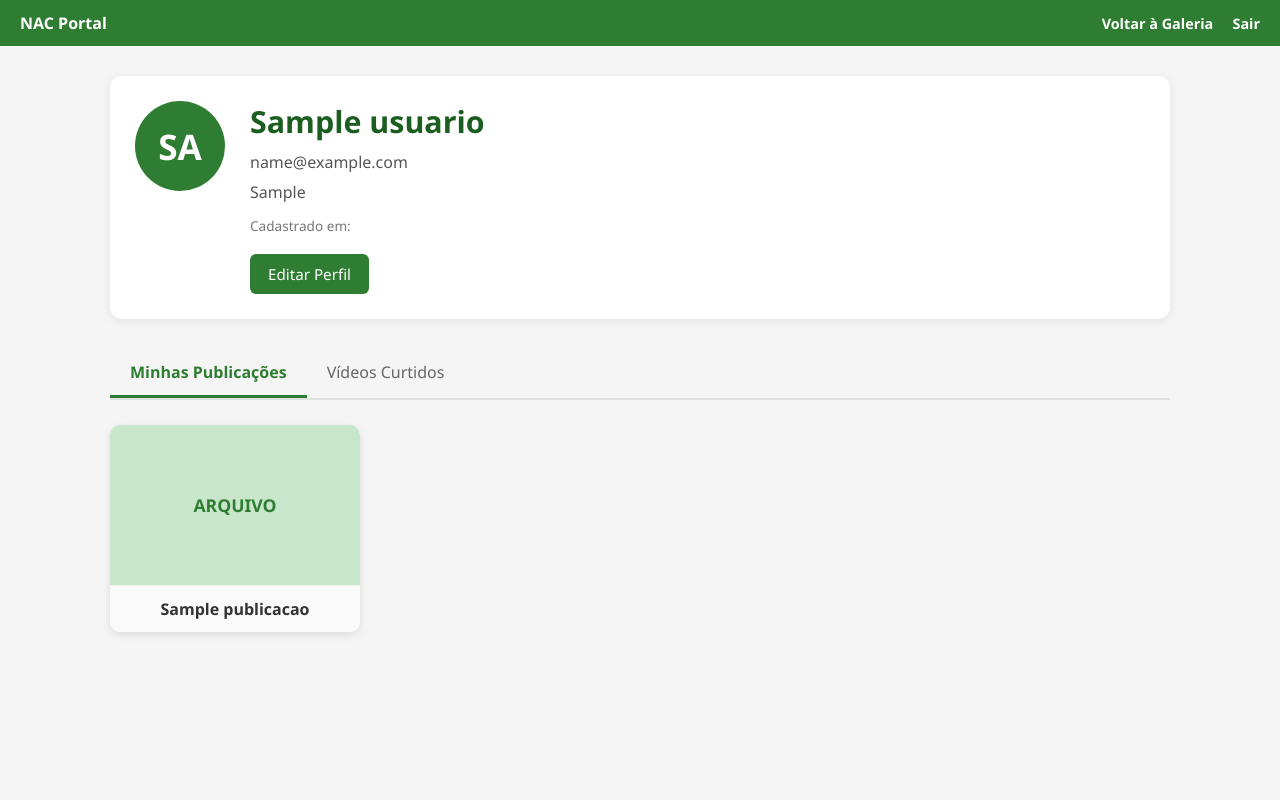
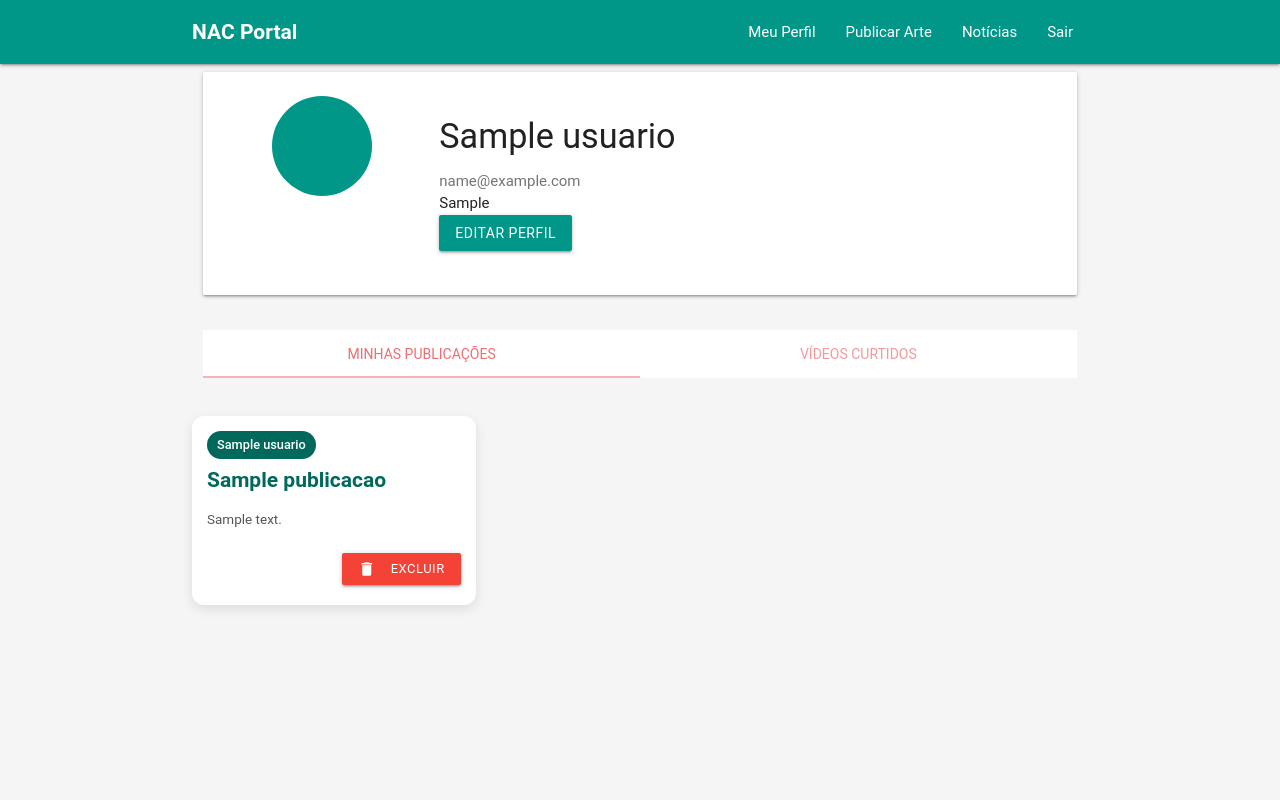
Before and after one commit to ThomasBraccini/TCC, a PHP site: page /meu_perfil/meu_perfil.php in a window 1280 px wide. Run offline with PHP 8.4, Linux system fonts and the light colour scheme; the visitor is signed in with stand-in values (Sample User, id 1); tables that the repository leaves empty or names only in its code hold one stand-in row (values such as "Sample post").

Commit message:
Feito meu_perfil.php
feito umas mudanças na interface e criei o meu_perfil.php, arrumei a interface e problema com a Bio, commit antes de fazer cagada com codigo de colocar foto de perfil entre outros

```diff
--- a/cadastro_login/registro.php
+++ b/cadastro_login/registro.php
@@ -23,7 +23,7 @@ session_start();
         <label for="confirm_senha">Confirmar senha:</label><br>
         <input type="password" name="confirma_senha" id="confirm_senha" required minlength="8"><br><br>
 
-        <label for="preferencias">Preferências (opcional):</label><br>
+        <label for="preferencias">Bio (opcional):</label><br>
         <textarea name="preferencias" id="preferencias" rows="4" cols="40"></textarea><br><br>
 
         <input type="submit" value="Cadastrar">
--- a/header.php
+++ b/header.php
@@ -3,67 +3,31 @@
 <head>
     <meta charset="UTF-8">
     <meta name="viewport" content="width=device-width, initial-scale=1.0"/>
-    <!-- Material Icons -->
     <link href="https://fonts.googleapis.com/icon?family=Material+Icons" rel="stylesheet">
-    <!-- Materialize CSS -->
-    <link type="text/css" rel="stylesheet" href="css/materialize.min.css" media="screen,projection"/>
-        <link type="text/css" rel="stylesheet" href="css/style_todos.css"/>
+    <link type="text/css" rel="stylesheet" href="/TCC/css/materialize.min.css" media="screen,projection"/>
+    <link type="text/css" rel="stylesheet" href="/TCC/css/style_todos.css"/>
 </head>
 <body>
 
-<!-- NAVBAR COM TUDO NA PARTE DE CIMA -->
 <nav class="teal z-depth-1">
     <div class="nav-wrapper container">
-        <!-- LOGO -->
-        <a href="feed.php" class="brand-logo left hide-on-mobile">
-            NAC Portal
-        </a>
-        <a href="feed.php" class="brand-logo left show-on-mobile hide-on-med-and-up" style="font-size: 1rem;">
-            NAC
-        </a>
-        <!-- MENU PRINCIPAL (sempre visível) -->
+        <a href="/TCC/feed.php" class="brand-logo left hide-on-mobile">NAC Portal</a>
+        <a href="/TCC/feed.php" class="brand-logo left show-on-mobile hide-on-med-and-up" style="font-size: 1rem;">NAC</a>
+
         <ul class="right">
-            <!-- MEU PERFIL -->
-            <li>
-                <a href="meu_perfil.php" class="tooltipped" data-position="bottom" data-tooltip="Meu Perfil">
-                    Meu Perfil
-                </a>
-            </li>
-
-            <!-- PUBLICAR ARTE -->
-            <li>
-                <a href="upload_arquivos/publicar_arte.php" class="tooltipped" data-position="bottom" data-tooltip="Publicar Arte">
-                    Publicar Arte
-                </a>
-            </li>
-
-            <!-- NOTIFICAÇÕES -->
-            <li>
-                <a href="noticias.php" class="tooltipped" data-position="bottom" data-tooltip="Notificações">
-                    Notícias
-                </a>
-            </li>
-
-            <!-- SAIR -->
-            <li>
-                <a href="logout.php" class="tooltipped" data-position="bottom" data-tooltip="Sair">
-                    Sair
-                </a>
-            </li>
+            <li><a href="/TCC/meu_perfil/meu_perfil.php" class="tooltipped" data-position="bottom" data-tooltip="Meu Perfil">Meu Perfil</a></li>
+            <li><a href="/TCC/upload_arquivos/publicar_arte.php" class="tooltipped" data-position="bottom" data-tooltip="Publicar Arte">Publicar Arte</a></li>
+            <li><a href="/TCC/noticias.php" class="tooltipped" data-position="bottom" data-tooltip="Notícias">Notícias</a></li>
+            <li><a href="/TCC/logout.php" class="tooltipped" data-position="bottom" data-tooltip="Sair">Sair</a></li>
         </ul>
     </div>
 </nav>
 
-<!-- Materialize JS + Inicialização -->
-<script type="text/javascript" src="js/materialize.min.js"></script>
+<script type="text/javascript" src="/TCC/js/materialize.min.js"></script>
 <script>
     document.addEventListener('DOMContentLoaded', function() {
-        // Inicializa tooltips
-        M.Tooltip.init(document.querySelectorAll('.tooltipped'), {
-            position: 'bottom'
-        });
+        M.Tooltip.init(document.querySelectorAll('.tooltipped'), { position: 'bottom' });
     });
 </script>
-
 </body>
 </html>
--- a/meu_perfil.php
+++ /dev/null
@@ -1,312 +0,0 @@
-<?php
-session_start();
-require_once "conexao.php"; // Ajuste o caminho se necessário
-
-// ---------------------------------------------------------------------
-// 1. Verifica login
-// ---------------------------------------------------------------------
-if (!isset($_SESSION['user_id'])) {
-    header("Location: index.php");
-    exit;
-}
-$id_usuario = (int)$_SESSION['user_id'];
-
-// ---------------------------------------------------------------------
-// 2. Busca dados do usuário com prepared statement
-// ---------------------------------------------------------------------
-$sql_usuario = "SELECT
-                    nome,
-                    email,
-                    COALESCE(preferencias, '') AS preferencias,
-                    DATE_FORMAT(data_cadastro, '%d/%m/%Y às %H:%i') AS data_cadastro_fmt
-                FROM usuario
-                WHERE id_usuario = ? AND deleted_at IS NULL";
-
-$stmt = $conexao->prepare($sql_usuario);
-$stmt->bind_param("i", $id_usuario);
-$stmt->execute();
-$res = $stmt->get_result();
-
-if ($res->num_rows === 0) {
-    session_destroy();
-    header("Location: index.php?error=Usuário não encontrado.");
-    exit;
-}
-
-$usuario = $res->fetch_assoc();
-$stmt->close();
-
-// ---------------------------------------------------------------------
-// 3. Força preferencias como string vazia se for NULL
-// ---------------------------------------------------------------------
-$preferencias = trim($usuario['preferencias'] ?? '');
-$preferencias = $preferencias !== '' ? $preferencias : 'Entusiasta da arte e tecnologia no IFFar.';
-
-// ---------------------------------------------------------------------
-// 4. Busca publicações
-// ---------------------------------------------------------------------
-$sql_pub = "SELECT
-                id_publicacao, titulo, caminho_arquivo, tipo_arquivo,
-                DATE_FORMAT(data_publicacao, '%d/%m/%Y') AS data_pub_fmt
-            FROM publicacao
-            WHERE id_usuario_fk = ? AND deleted_at IS NULL
-            ORDER BY data_publicacao DESC";
-
-$stmt_pub = $conexao->prepare($sql_pub);
-$stmt_pub->bind_param("i", $id_usuario);
-$stmt_pub->execute();
-$res_pub = $stmt_pub->get_result();
-
-$publicacoes = [];
-while ($row = $res_pub->fetch_assoc()) {
-    $publicacoes[] = $row;
-}
-$stmt_pub->close();
-?>
-
-<!DOCTYPE html>
-<html lang="pt-br">
-<head>
-    <meta charset="UTF-8">
-    <meta name="viewport" content="width=device-width, initial-scale=1.0">
-    <title>Meu Perfil - NAC Portal</title>
-    <style>
-        * { box-sizing: border-box; }
-        body {
-            font-family: 'Segoe UI', Tahoma, Geneva, Verdana, sans-serif;
-            margin: 0;
-            background: #f5f5f5;
-            color: #333;
-        }
-        header {
-            background: #2e7d32;
-            color: white;
-            padding: 12px 20px;
-            display: flex;
-            justify-content: space-between;
-            align-items: center;
-            font-weight: 600;
-        }
-        header a {
-            color: white;
-            text-decoration: none;
-            font-size: 0.9rem;
-            margin-left: 15px;
-        }
-        header a:hover { text-decoration: underline; }
-
-        .container {
-            max-width: 1100px;
-            margin: 30px auto;
-            padding: 0 20px;
-        }
-
-        .profile-header {
-            display: flex;
-            align-items: flex-start;
-            background: white;
-            padding: 25px;
-            border-radius: 12px;
-            box-shadow: 0 2px 10px rgba(0,0,0,0.08);
-            margin-bottom: 30px;
-        }
-        .avatar {
-            width: 90px;
-            height: 90px;
-            background: #2e7d32;
-            color: white;
-            border-radius: 50%;
-            display: flex;
-            align-items: center;
-            justify-content: center;
-            font-size: 2.2rem;
-            font-weight: bold;
-            margin-right: 25px;
-            flex-shrink: 0;
-        }
-        .info h1 {
-            margin: 0 0 8px 0;
-            font-size: 1.9rem;
-            color: #1b5e20;
-        }
-        .info p {
-            margin: 6px 0;
-            color: #555;
-            line-height: 1.5;
-        }
-        .info p.small {
-            font-size: 0.85rem;
-            color: #777;
-            margin-top: 12px;
-        }
-        .btn {
-            background: #2e7d32;
-            color: white;
-            padding: 10px 18px;
-            border: none;
-            border-radius: 6px;
-            cursor: pointer;
-            text-decoration: none;
-            display: inline-block;
-            margin-top: 12px;
-            font-size: 0.95rem;
-            transition: background 0.2s;
-        }
-        .btn:hover { background: #1b5e20; }
-
-        .tabs {
-            display: flex;
-            border-bottom: 2px solid #e0e0e0;
-            margin-bottom: 25px;
-        }
-        .tabs a {
-            padding: 12px 20px;
-            color: #666;
-            text-decoration: none;
-            font-weight: 500;
-            border-bottom: 3px solid transparent;
-        }
-        .tabs a.active {
-            color: #2e7d32;
-            border-bottom-color: #2e7d32;
-            font-weight: 600;
-        }
-
-        .gallery {
-            display: grid;
-            grid-template-columns: repeat(auto-fill, minmax(220px, 1fr));
-            gap: 20px;
-        }
-        .card {
-            background: white;
-            border-radius: 10px;
-            overflow: hidden;
-            box-shadow: 0 3px 8px rgba(0,0,0,0.1);
-        }
-        .card:hover {
-            transform: translateY(-4px);
-            box-shadow: 0 8px 20px rgba(0,0,0,0.15);
-        }
-        .card-media { width: 100%; height: 160px; object-fit: cover; }
-        .card-video { width: 100%; height: 160px; background: #000; }
-        .card-placeholder {
-            width: 100%;
-            height: 160px;
-            background: #c8e6c9;
-            display: flex;
-            align-items: center;
-            justify-content: center;
-            color: #2e7d32;
-            font-weight: bold;
-            font-size: 1.1rem;
-        }
-        .card-title {
-            padding: 12px;
-            font-weight: 600;
-            text-align: center;
-            background: #fafafa;
-            border-top: 1px solid #eee;
-            white-space: nowrap;
-            overflow: hidden;
-            text-overflow: ellipsis;
-        }
-        .no-content { text-align: center; padding: 40px; color: #777; font-style: italic; }
-    </style>
-</head>
-<body>
-
-<header>
-    <div>NAC Portal</div>
-    <div>
-        <a href="feed.php">Voltar à Galeria</a>
-        <a href="logout.php">Sair</a>
-    </div>
-</header>
-
-<div class="container">
-
-    <!-- PERFIL -->
-    <section class="profile-header">
-        <div class="avatar">
-            <?= htmlspecialchars(strtoupper(substr($usuario['nome'], 0, 2))) ?>
-        </div>
-        <div class="info">
-            <h1><?= htmlspecialchars($usuario['nome']) ?></h1>
-            <p><?= htmlspecialchars($usuario['email']) ?></p>
-
-            <!-- AQUI ESTÁ A CORREÇÃO -->
-            <p>
-                <?= nl2br(htmlspecialchars($preferencias)) ?>
-            </p>
-
-            <p class="small">Cadastrado em: <?= htmlspecialchars($usuario['data_cadastro_fmt']) ?></p>
-            <a href="editar_perfil.php" class="btn">Editar Perfil</a>
-        </div>
-    </section>
-
-    <!-- ABAS -->
-    <nav class="tabs">
-        <a href="#minhas" class="active">Minhas Publicações</a>
-        <a href="#curtidos">Vídeos Curtidos</a>
-    </nav>
-
-    <!-- MINHAS PUBLICAÇÕES -->
-    <section id="minhas">
-        <?php if (empty($publicacoes)): ?>
-            <div class="no-content">
-                <p>Você ainda não publicou nenhuma obra.</p>
-                <a href="upload_arquivos/publicar_arte.php" class="btn" style="margin-top:15px;">Publicar sua primeira arte</a>
-            </div>
-        <?php else: ?>
-            <div class="gallery">
-                <?php foreach ($publicacoes as $pub): ?>
-                    <div class="card">
-                        <?php
-                        $caminho = "uploads/" . htmlspecialchars($pub['caminho_arquivo']);
-                        $titulo = htmlspecialchars($pub['titulo']);
-                        ?>
-                        <?php if ($pub['tipo_arquivo'] === 'imagem'): ?>
-                            <img src="<?= $caminho ?>" alt="<?= $titulo ?>" class="card-media">
-                        <?php elseif ($pub['tipo_arquivo'] === 'video'): ?>
-                            <video class="card-video" controls poster="uploads/thumbnail_<?= pathinfo($pub['caminho_arquivo'], PATHINFO_FILENAME) ?>.jpg">
-                                <source src="<?= $caminho ?>" type="video/mp4">
-                            </video>
-                        <?php elseif ($pub['tipo_arquivo'] === 'audio'): ?>
-                            <div class="card-placeholder">ÁUDIO</div>
-                        <?php else: ?>
-                            <div class="card-placeholder">ARQUIVO</div>
-                        <?php endif; ?>
-                        <div class="card-title"><?= $titulo ?></div>
-                    </div>
-                <?php endforeach; ?>
-            </div>
-        <?php endif; ?>
-    </section>
-
-    <!-- CURTIDOS (placeholder) -->
-    <section id="curtidos" style="display: none;">
-        <div class="no-content">
-            <p>Em breve: vídeos que você curtiu.</p>
-        </div>
-    </section>
-
-</div>
-
-<script>
-    document.querySelectorAll('.tabs a').forEach(tab => {
-        tab.addEventListener('click', function(e) {
-            e.preventDefault();
-            document.querySelectorAll('.tabs a').forEach(t => t.classList.remove('active'));
-            this.classList.add('active');
-            document.querySelectorAll('section[id]').forEach(sec => {
-                sec.style.display = 'none';
-            });
-            const target = this.getAttribute('href').substring(1);
-            const section = document.getElementById(target);
-            if (section) section.style.display = 'block';
-        });
-    });
-</script>
-
-</body>
-</html>
--- /dev/null
+++ b/meu_perfil/meu_perfil.php
@@ -0,0 +1,184 @@
+<?php
+session_start();
+require_once "../conexao.php";
+if (!isset($_SESSION['user_id'])) {
+    header("Location: ../index.php");
+    exit;
+}
+$sql_usuario = "SELECT
+                    nome,
+                    email,
+                    preferencias
+                FROM usuario
+                WHERE id_usuario = {$_SESSION['user_id']}
+                AND deleted_at IS NULL";
+$dados_usuario = mysqli_query($conexao, $sql_usuario);
+if (!$dados_usuario || mysqli_num_rows($dados_usuario) === 0) {
+    session_destroy();
+    header("Location: ../index.php?error=Usuário não encontrado.");
+    exit;
+}
+$usuario = mysqli_fetch_assoc($dados_usuario);
+$preferencias = $usuario['preferencias'];
+$sql_publicacoes = "SELECT
+                        id_publicacao,
+                        titulo,
+                        caminho_arquivo,
+                        tipo_arquivo,
+                        descricao,
+                    DATE_FORMAT(data_publicacao, '%d/%m/%Y') AS data_pub_fmt
+                    FROM publicacao
+                    WHERE id_usuario_fk = {$_SESSION['user_id']}
+                    AND deleted_at IS NULL
+                    ORDER BY data_publicacao DESC";
+$dados_publicacoes = mysqli_query($conexao, $sql_publicacoes);
+$publicacoes = [];
+while ($publicacao = mysqli_fetch_assoc($dados_publicacoes)) {
+    $publicacoes[] = $publicacao;
+}
+?>
+<!DOCTYPE html>
+<html lang="pt-br">
+<head>
+    <meta charset="UTF-8">
+    <meta name="viewport" content="width=device-width, initial-scale=1.0"/>
+    <title>Meu Perfil - NAC Portal</title>
+    <link href="https://fonts.googleapis.com/icon?family=Material+Icons" rel="stylesheet">
+    <link type="text/css" rel="stylesheet" href="../css/materialize.min.css" media="screen,projection"/>
+    <link type="text/css" rel="stylesheet" href="../css/style_todos.css"/>
+</head>
+<body>
+<?php include_once "../header.php"; ?>
+<main class="container">
+    <!-- PERFIL -->
+    <div class="row">
+        <div class="col s12">
+            <div class="card">
+                <div class="card-content">
+                    <div class="row">
+                        <div class="col s12 m3 center">
+                            <div class="avatar circle teal" style="width: 100px; height: 100px; line-height: 100px; font-size: 3rem; margin: 0 auto;">
+                            </div>
+                        </div>
+                        <div class="col s12 m9">
+                            <h4><?= $usuario['nome'] ?></h4>
+                            <p class="grey-text text-darken-1"><?= $usuario['email'] ?></p>
+                            <?php if (!empty($preferencias)): ?>
+                                <p><?= nl2br($preferencias) ?></p>
+                            <?php endif; ?>
+                            <a href="../editar_perfil.php" class="btn waves-effect waves-light teal">Editar Perfil</a>
+                        </div>
+                    </div>
+                </div>
+            </div>
+        </div>
+    </div>
+    <!-- ABAS -->
+    <div class="row">
+        <div class="col s12">
+            <ul class="tabs">
+                <li class="tab col s6"><a class="active" href="#minhas">Minhas Publicações</a></li>
+                <li class="tab col s6"><a href="#curtidos">Vídeos Curtidos</a></li>
+            </ul>
+        </div>
+    </div>
+    <!-- MINHAS PUBLICAÇÕES-->
+    <div id="minhas" class="col s12">
+        <?php if (empty($publicacoes)): ?>
+            <div class="card-panel center no-content">
+                <i class="material-icons large grey-text">image_search</i>
+                <p>Você ainda não publicou nenhuma obra.</p>
+                <a href="../upload_arquivos/publicar_arte.php" class="btn waves-effect waves-light teal">Publicar sua primeira arte</a>
+            </div>
+        <?php else: ?>
+            <div class="row" style="margin: 0 -0.75rem;">
+                <?php foreach ($publicacoes as $publicacao): ?>
+                    <?php
+                    $caminho = "../uploads/" . $publicacao['caminho_arquivo'];
+                    $titulo  = $publicacao['titulo'];
+                    $colClass = 'feed-col col s12 m6 l4';
+                    ?>
+                    <div class="<?= $colClass ?>" style="padding: 0.75rem;">
+                        <div class="card feed-card">
+                            <!-- MÍDIA (EXATAMENTE IGUAL AO FEED) -->
+                            <?php if ($publicacao['tipo_arquivo'] == 'imagem'): ?>
+                                <div class="feed-media-container">
+                                    <img src="<?= $caminho ?>" class="feed-img materialboxed" alt="<?= $titulo ?>">
+                                </div>
+                            <?php elseif ($publicacao['tipo_arquivo'] == 'video'): ?>
+                                <div class="feed-media-container">
+                                    <video class="feed-video" controls preload="metadata"
+                                        poster="../uploads/thumbnail_<?= pathinfo($publicacao['caminho_arquivo'], PATHINFO_FILENAME) ?>.jpg">
+                                        <source src="<?= $caminho ?>" type="video/mp4">
+                                        Seu navegador não suporta vídeo.
+                                    </video>
+                                </div>
+                            <?php elseif ($publicacao['tipo_arquivo'] == 'audio'): ?>
+                                <div class="feed-audio-container">
+                                    <i class="material-icons audio-icon">audiotrack</i>
+                                    <audio class="feed-audio" controls>
+                                        <source src="<?= $caminho ?>" type="audio/mpeg">
+                                        <source src="<?= $caminho ?>" type="audio/wav">
+                                        Seu navegador não suporta áudio.
+                                    </audio>
+                                </div>
+                            <?php endif; ?>
+                            <!-- CONTEÚDO (IGUAL AO FEED) -->
+                            <div class="card-content-feed">
+                                <div style="display: flex; justify-content: space-between; align-items: center; margin-bottom: 0.5rem;">
+                                    <span class="autor-chip"><?= $usuario['nome'] ?></span>
+                                    <span class="grey-text text-darken-1" style="font-size: 0.8rem;">
+                                        <?= $publicacao['data_pub_fmt'] ?>
+                                    </span>
+                                </div>
+                                <h3 class="card-title-feed"><?= $titulo ?></h3>
+                                <?php if (!empty($publicacao['descricao'])): ?>
+                                    <p class="feed-description"><?= nl2br($publicacao['descricao']) ?></p>
+                                <?php endif; ?>
+                                <!-- BOTÃO EXCLUIR -->
+                                <div class="delete-btn">
+                                    <a href="#modal-delete-<?= $publicacao['id_publicacao'] ?>"
+                                    class="modal-trigger btn-small red waves-effect waves-light">
+                                        <i class="material-icons left">delete</i> Excluir
+                                    </a>
+                                </div>
+                            </div>
+                        </div>
+                    </div>
+                    <!-- MODAL EXCLUIR -->
+                    <div id="modal-delete-<?= $publicacao['id_publicacao'] ?>" class="modal">
+                        <div class="modal-content">
+                            <h5>Excluir Publicação?</h5>
+                            <p>Você está prestes a <strong>excluir permanentemente</strong>:</p>
+                            <p class="truncate"><strong>"<?= $titulo ?>"</strong></p>
+                            <p><small>Esta ação não pode ser desfeita.</small></p>
+                        </div>
+                        <div class="modal-footer">
+                            <a href="#!" class="modal-close waves-effect btn-flat">Cancelar</a>
+                            <a href="../upload_arquivos/excluir_publicacao.php?id=<?= $publicacao['id_publicacao'] ?>"
+                            class="btn red waves-effect waves-light">
+                                <i class="material-icons left">delete</i> Confirmar
+                            </a>
+                        </div>
+                    </div>
+                <?php endforeach; ?>
+            </div>
+        <?php endif; ?>
+    </div>
+    <!-- VÍDEOS CURTIDOS -->
+    <div id="curtidos" class="col s12">
+        <div class="card-panel center no-content">
+            <p>Em breve: vídeos que você curtiu.</p>
+        </div>
+    </div>
+</main>
+<script type="text/javascript" src="../js/materialize.min.js"></script>
+<script>
+    document.addEventListener('DOMContentLoaded', function() {
+        M.Tabs.init(document.querySelectorAll('.tabs'));
+        M.Materialbox.init(document.querySelectorAll('.materialboxed'));
+        M.Modal.init(document.querySelectorAll('.modal'), { opacity: 0.7 });
+    });
+</script>
+</body>
+</html>
```
Also changed, not shown: cadastro_login/processa_registro.php (+29 -4 lines), feed.php (+16 -15 lines), uploads/3c54bfca0e67479447a97689495f037a.jpg (added), uploads/42ff88819b170ed3ed2ace5a46ef5190.jpg (added), 1 other file.
